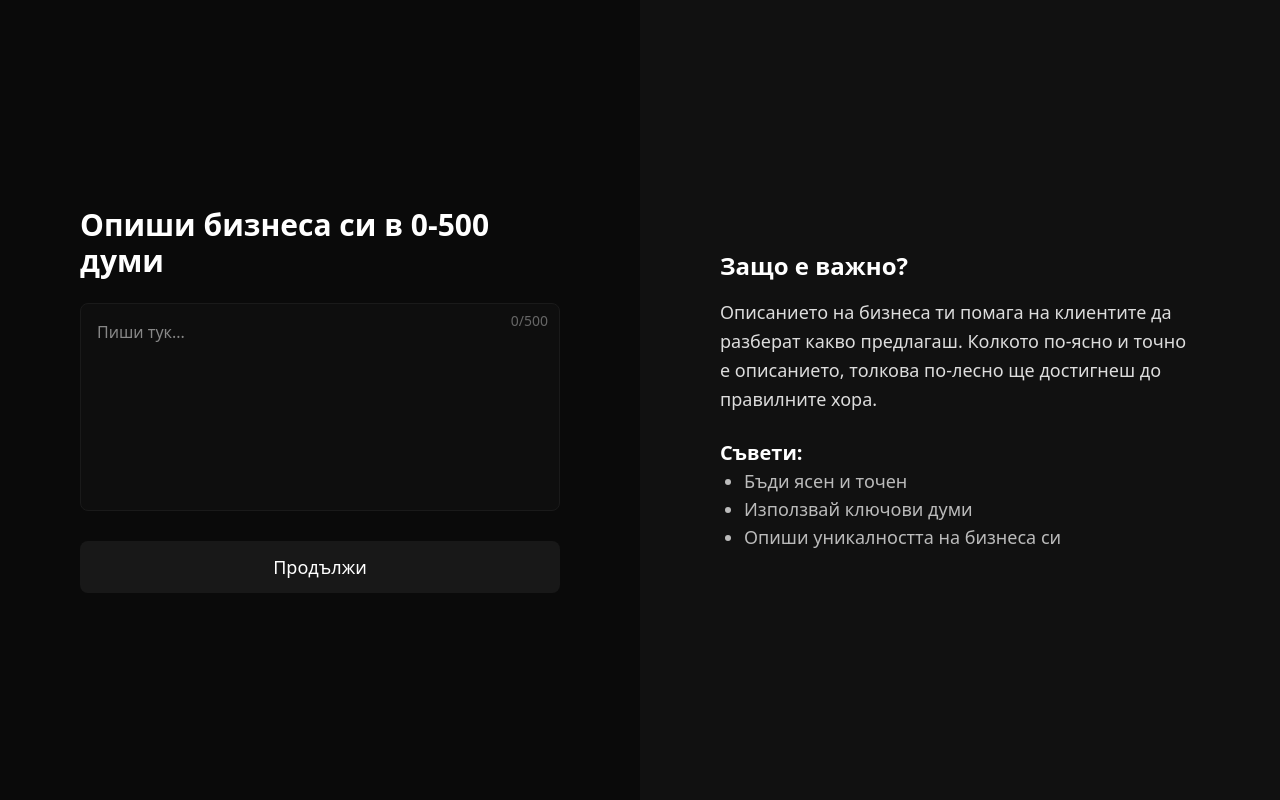
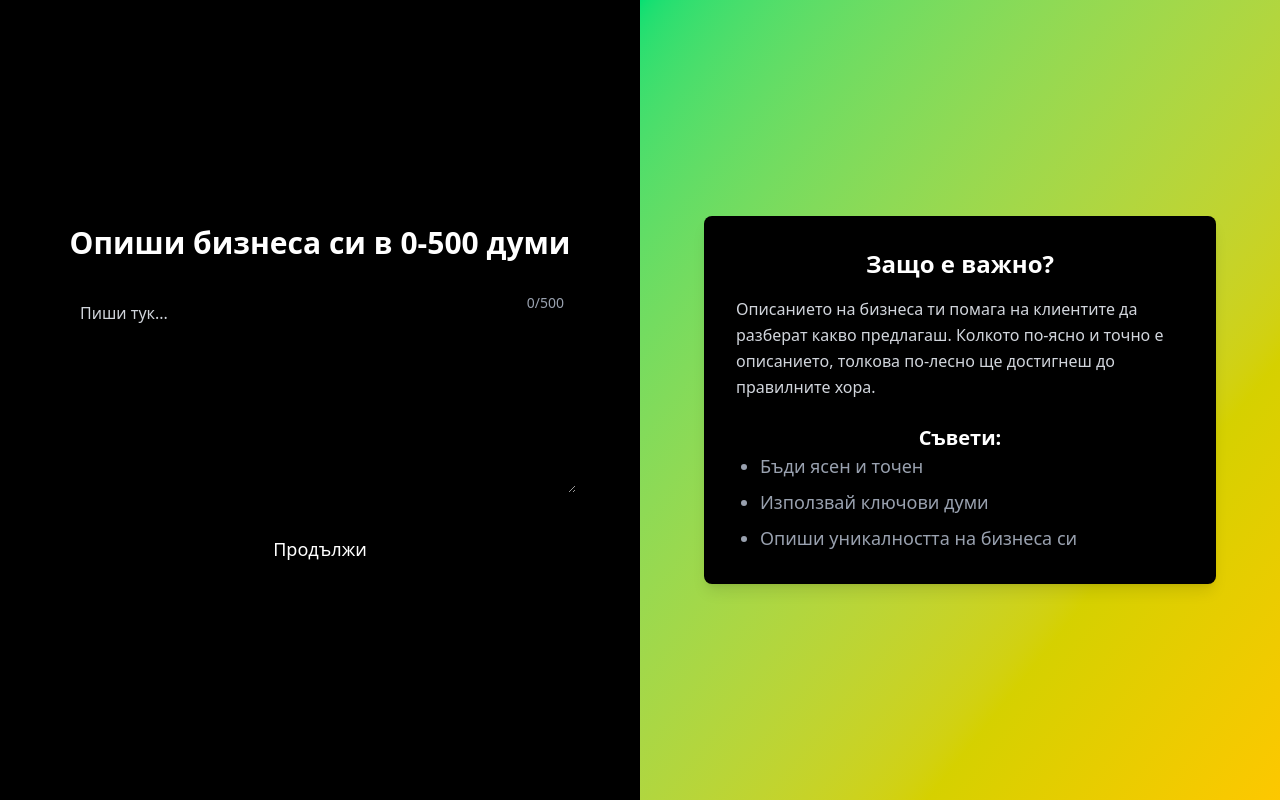
Before and after one commit to AlehandroDjadjev/FirmFlow, a Next.js app in the folder frontend/: page /businessinfo in a window 1280 px wide. Built offline with nearby package versions, Linux system fonts and the light colour scheme.

Commit message:
almost fixed the design for the steps

```diff
--- a/frontend/app/businessinfo/page.jsx
+++ b/frontend/app/businessinfo/page.jsx
@@ -23,29 +23,29 @@ export default function BusinessInfoPage() {
   };
 
   return (
-    <div className="flex min-h-screen">
-      {/* Left Side - Full Width Input */}
-      <div className="w-1/2 min-h-screen flex flex-col justify-center px-20 bg-[#0a0a0a]">
-        <h2 className="text-3xl font-semibold text-white mb-6">
+    <div className="flex min-h-screen bg-black">
+      {/* Left Side - Centered Input and Button */}
+      <div className="w-1/2 min-h-screen flex flex-col justify-center items-center px-10">
+        <h2 className="text-3xl font-semibold text-white mb-6 text-center">
           Опиши бизнеса си в 0-500 думи
         </h2>
-        <div className="relative">
+        <div className="relative w-full max-w-lg">
           <textarea
-            className="w-full h-52 p-4 text-white bg-[#0e0e0e] border border-[#1a1a1a] rounded-lg focus:ring-2 focus:ring-[#222] focus:outline-none resize-none transition-all duration-300"
+            className="w-full h-52 p-4 text-white bg-black/30 transition-all placeholder-gray-300"
             placeholder="Пиши тук..."
             value={text}
             onChange={handleTextChange}
           ></textarea>
-          <span className="absolute top-2 right-3 text-sm text-[#666]">
+          <span className="absolute top-2 right-3 text-sm text-gray-400">
             {wordCount}/500
           </span>
         </div>
         <button
           onClick={handleButtonClick}
-          className={`mt-6 w-full py-3 text-lg font-medium rounded-lg transition-all duration-300 ${
+          className={`mt-6 w-full max-w-lg py-3 text-lg font-medium rounded-lg transition-all duration-300 ${
             wordCount > 500
-              ? "bg-[#222] text-[#555] cursor-not-allowed"
-              : "bg-[#181818] cursor-pointer text-white hover:bg-[#292929]"
+              ? "bg-gray-700 text-gray-400 cursor-not-allowed"
+              : "bg-black bg-opacity-80 cursor-pointer text-white hover:bg-opacity-100"
           }`}
           disabled={wordCount > 500}
         >
@@ -53,21 +53,24 @@ export default function BusinessInfoPage() {
         </button>
       </div>
 
-      {/* Right Side - Text Content */}
-      <div className="w-1/2 min-h-screen flex flex-col justify-center px-20 bg-[#111] text-white">
-        <h2 className="text-2xl font-bold mb-4">Защо е важно?</h2>
-        <p className="text-lg text-[#ddd] leading-relaxed">
-          Описанието на бизнеса ти помага на клиентите да разберат какво
-          предлагаш. Колкото по-ясно и точно е описанието, толкова по-лесно ще
-          достигнеш до правилните хора.
-        </p>
-        <h3 className="mt-6 text-xl font-semibold">Съвети:</h3>
-        <ul className="list-disc pl-6 text-lg text-[#bbb]">
-          <li>Бъди ясен и точен</li>
-          <li>Използвай ключови думи</li>
-          <li>Опиши уникалността на бизнеса си</li>
-        </ul>
+      {/* Right Side - Left-Aligned Text Content */}
+      <div className="w-1/2 min-h-screen flex flex-col justify-center px-16 bg-gradient-to-br from-green-400 to-yellow-400 text-white">
+        <div className="bg-black rounded-lg max-w-lg w-full p-8 shadow-lg">
+          <h2 className="text-2xl font-bold mb-4 text-center">Защо е важно?</h2>
+          <p className="text-left text-gray-300 leading-relaxed text-center">
+            Описанието на бизнеса ти помага на клиентите да разберат какво
+            предлагаш. Колкото по-ясно и точно е описанието, толкова по-лесно ще
+            достигнеш до правилните хора.
+          </p>
+          <h3 className="mt-6 text-xl font-semibold text-center">Съвети:</h3>
+          <ul className="list-disc pl-6 text-lg text-gray-400 space-y-2">
+            <li className="text-left">Бъди ясен и точен</li>
+            <li className="text-left">Използвай ключови думи</li>
+            <li className="text-left">Опиши уникалността на бизнеса си</li>
+          </ul>
+        </div>
       </div>
+
     </div>
   );
 }
--- a/frontend/app/home/page.jsx
+++ b/frontend/app/home/page.jsx
@@ -5,27 +5,96 @@ import { useRouter } from "next/navigation";
 export default function HomePage() {
   const router = useRouter();
   const [firms, setFirms] = useState([]);
-  const token = typeof window !== "undefined" ? localStorage.getItem("access_token") : null;
+  const [isAuthenticated, setIsAuthenticated] = useState(null);
+
+  const getAccessToken = async () => {
+    let accessToken = localStorage.getItem("access_token");
+    const refreshToken = localStorage.getItem("refresh_token");
+
+    if (!accessToken || checkTokenExpiration(accessToken)) {
+      if (!refreshToken || checkTokenExpiration(refreshToken)) {
+        console.error("Tokens expired, logging out.");
+        logoutUser();
+        return null;
+      }
+      try {
+        const res = await fetch("http://localhost:8000/api/token/refresh/", {
+          method: "POST",
+          headers: { "Content-Type": "application/json" },
+          body: JSON.stringify({ refresh: refreshToken })
+        });
+        if (res.ok) {
+          const data = await res.json();
+          localStorage.setItem("access_token", data.access);
+          return data.access;
+        } else {
+          console.error("Failed to refresh token");
+          logoutUser();
+          return null;
+        }
+      } catch (error) {
+        console.error("Error refreshing token:", error);
+        logoutUser();
+        return null;
+      }
+    }
+    return accessToken;
+  };
+
+  const logoutUser = () => {
+    localStorage.removeItem("access_token");
+    localStorage.removeItem("refresh_token");
+    router.push("/login"); // Redirect to login page
+  };
 
   useEffect(() => {
+    const checkAuth = async () => {
+      const token = await getAccessToken();
       if (!token) {
-      router.push("/login");
+        setIsAuthenticated(false);
         return;
       }
+      setIsAuthenticated(true);
+    };
 
+    checkAuth();
+  }, [router]);
+
+  useEffect(() => {
+    if (isAuthenticated === false) {
+      router.push("/login");
+    }
+  }, [isAuthenticated, router]);
+
+  useEffect(() => {
     const fetchFirms = async () => {
+      if (isAuthenticated === false) return;
+      const token = await getAccessToken();
+      if (!token) return;
+
+      try {
         const res = await fetch("http://localhost:8000/api/REST/list-firms/", {
           headers: { Authorization: `Bearer ${token}` }
         });
-
         if (res.ok) {
           const data = await res.json();
           setFirms(data.firms);
+        } else {
+          console.error("Failed to fetch firms");
+        }
+      } catch (error) {
+        console.error("Error fetching firms:", error);
       }
     };
 
+    if (isAuthenticated) {
       fetchFirms();
-  }, [token, router]);
+    }
+  }, [isAuthenticated, router]);
+
+  if (isAuthenticated === null) {
+    return <div>Loading...</div>;
+  }
 
   return (
     <div className="max-w-xl mx-auto p-6 bg-white rounded-lg shadow-md">
@@ -43,3 +112,12 @@ export default function HomePage() {
     </div>
   );
 }
+
+function checkTokenExpiration(token) {
+  try {
+    const payload = JSON.parse(atob(token.split(".")[1]));
+    return payload.exp * 1000 < Date.now();
+  } catch (e) {
+    return true;
+  }
+}
--- a/frontend/app/login/page.jsx
+++ b/frontend/app/login/page.jsx
@@ -38,6 +38,7 @@ export default function Login() {
       localStorage.setItem("refresh", data.refresh);
 
       // Redirect user to a protected page (e.g., dashboard)
+
       router.push("/"); // Or wherever you want to redirect
     } catch (err) {
       setError(err.message);
```
Also changed, not shown: 1 other file (tests, documents, lock files or other folders). Lines whose indentation alone changed are shown as unchanged.
